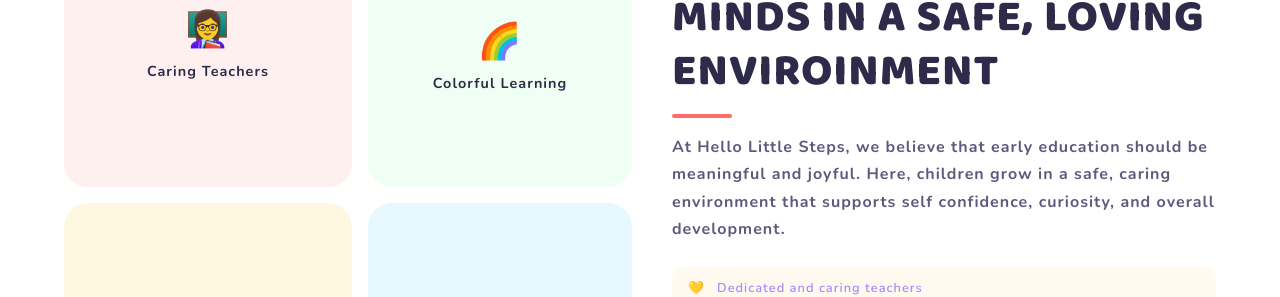
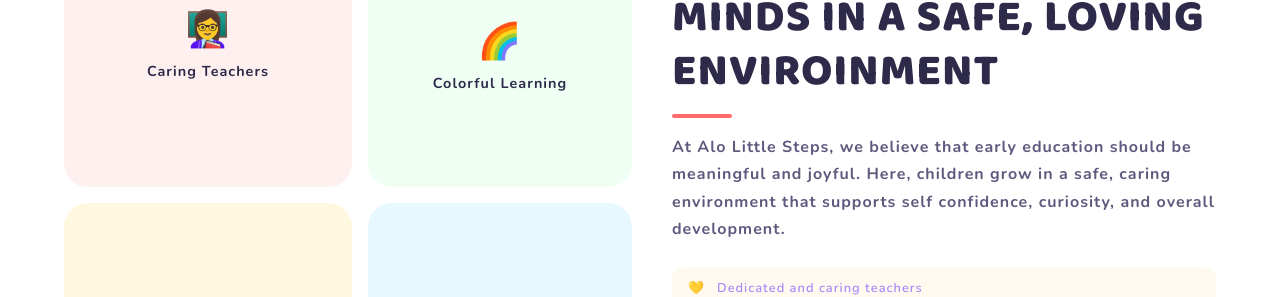
Before and after one commit to umarabdullah-s/littlestepsdemo, a Next.js app: page /home in a window 1280 px wide. Shown: the part 1056-1353 px from the top of the page. Built offline with nearby package versions, Linux system fonts and the light colour scheme.

Commit message:
Update About.jsx

```diff
--- a/src/sections/About/About.jsx
+++ b/src/sections/About/About.jsx
@@ -67,7 +67,7 @@
 
         {/* DESCRIPTION */}
         <p className={styles.desc} data-aos="fade-up" data-aos-delay="400">
-          At Hello Little Steps, we believe that early education should be
+          At Alo Little Steps, we believe that early education should be
           meaningful and joyful. Here, children grow in a safe, caring
           environment that supports self confidence, curiosity, and overall
           development.
```
